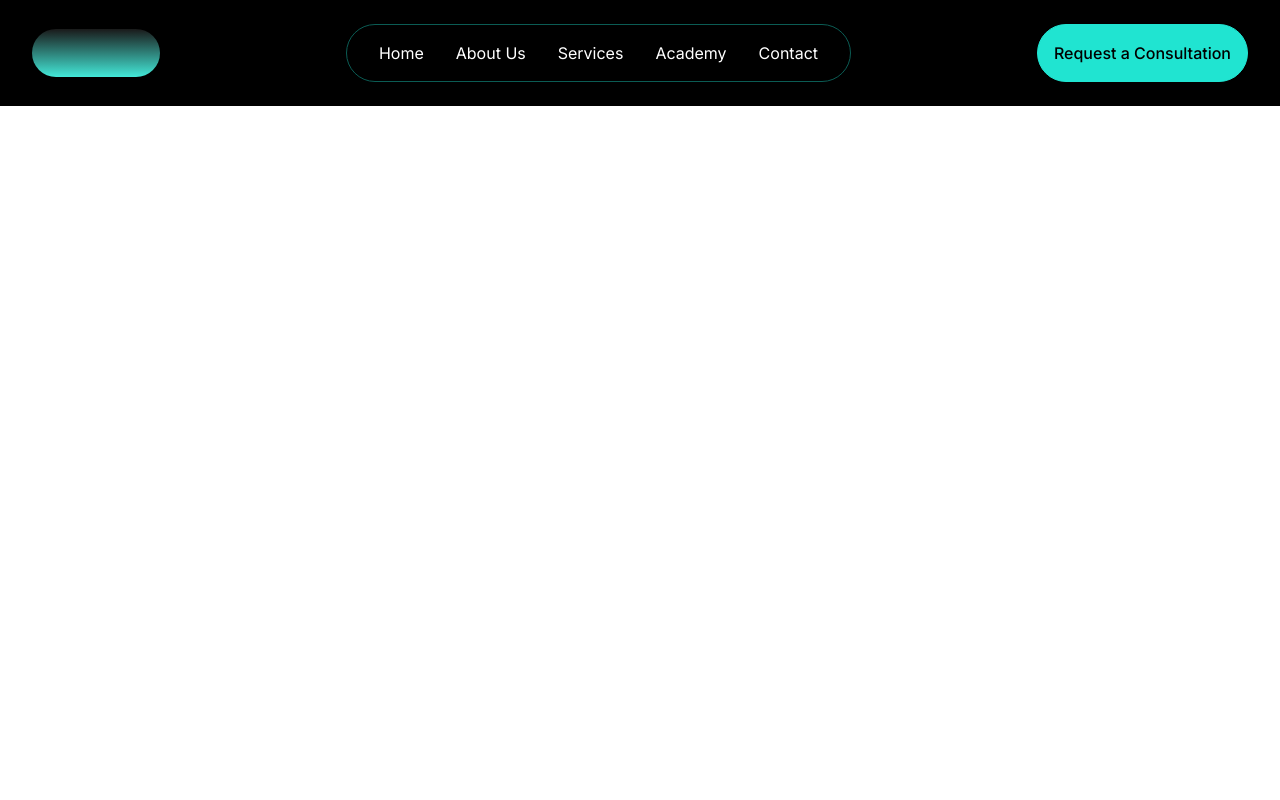
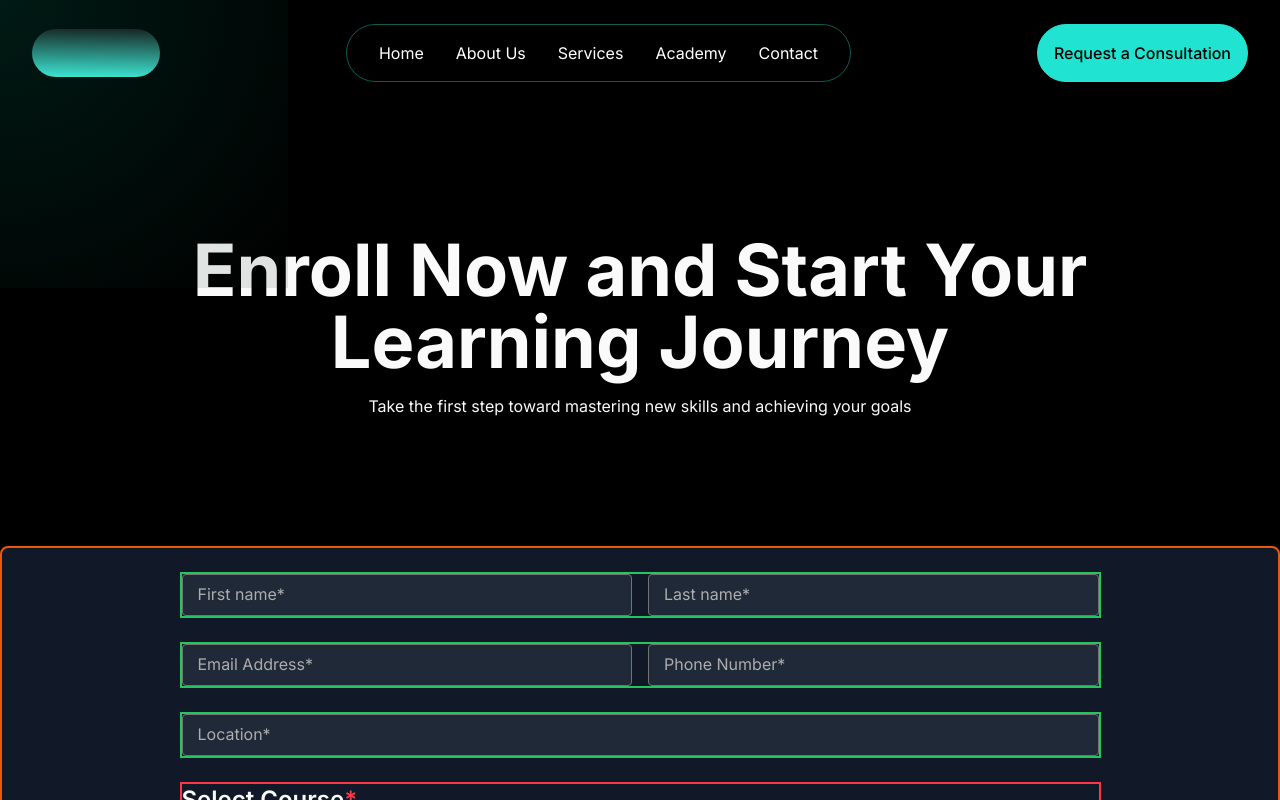
Before and after one commit to Emmanuel-222/DataFluent, a React (Vite) app: page /enroll in a window 1280 px wide. Built offline with nearby package versions, Linux system fonts and the light colour scheme.

Commit message:
I am working on the Enroll page

```diff
--- a/src/App.jsx
+++ b/src/App.jsx
@@ -18,6 +18,7 @@ import {
   ProjectMang,
   DigitalMarket,
   Devops,
+  Enroll,
 } from "./components";
 import Layout from "./components/Layout";
 import ScrollToTop from "./components/ScrollToTop";
@@ -47,6 +48,7 @@ const App = () => {
             <Route path="/course/project-mang" element={<ProjectMang />} />
             <Route path="/course/digital-market" element={<DigitalMarket />} />
             <Route path="/course/devops" element={<Devops />} />
+            <Route path="/enroll" element={<Enroll />} />
           </Routes>
         </Layout>
       </Router>
--- a/src/Pages/Academy.jsx
+++ b/src/Pages/Academy.jsx
@@ -1,7 +1,16 @@
+import { Link } from "react-router-dom";
+
 import { LuGraduationCap } from "react-icons/lu";
 import { GoArrowUpRight } from "react-icons/go";
 
-import { AcademyCard, CourseCard, Testimonial, Footer, CourseCardInfo, Impact } from "../components";
+import {
+  AcademyCard,
+  CourseCard,
+  Testimonial,
+  Footer,
+  CourseCardInfo,
+  Impact,
+} from "../components";
 
 import imageOne from "../../src/assets/academy/image-one.png";
 import imageTwo from "../../src/assets/academy/image-two.png";
@@ -10,8 +19,6 @@ import imageFour from "../../src/assets/academy/image-four.png";
 import imageFive from "../../src/assets/academy/image-five.png";
 import profileOne from "../../src/assets/academy/profile-one.png";
 import profileTwo from "../../src/assets/academy/profile-two.png";
-
-
 
 const Academy = () => {
   const testimonail = [
@@ -52,9 +59,11 @@ const Academy = () => {
               <button className="btn bg-[#20E4D1] text-[#000] w-full md:w-60">
                 Explore Courses
               </button>
-              <button className="btn bg-black text-[#20E4D1] w-full md:w-60">
-                Enroll Now
-              </button>
+              <Link to={"/enroll"}>
+                <button className="btn bg-black text-[#20E4D1] w-full md:w-60">
+                  Enroll Now
+                </button>
+              </Link>
             </div>
           </div>
         </div>
@@ -106,9 +115,15 @@ const Academy = () => {
         </h1>
         <div className="flex flex-wrap justify-center items-stretch gap-14 mx-4 md:mx-24 my-8">
           {
-          //Destructed information from the CourseCardInfo to make the code neater
+            //Destructed information from the CourseCardInfo to make the code neater
             CourseCardInfo.map(({ courseTitle, description, img, path }) => (
-              <CourseCard key={courseTitle} courseTitle={courseTitle} description={description} img={img} path={path} />
+              <CourseCard
+                key={courseTitle}
+                courseTitle={courseTitle}
+                description={description}
+                img={img}
+                path={path}
+              />
             ))
           }
           <div className="flex flex-1 flex-col rounded-[32px] justify-start items-start px-1 pt-1 pb-8 gap-4">
--- /dev/null
+++ b/src/Pages/Enroll.jsx
@@ -0,0 +1,26 @@
+import { GradientBackground, Footer, MultiStateForm } from "../components";
+
+const Enroll = () => {
+  return (
+    <div className="container text-[#FAFAFA] h-screen w-screen bg-black">
+      <section className="flex items-center flex-col bg-black w-screen">
+        <GradientBackground />
+        <div className="flex items-center flex-col gap-4 mb-32 max-w-5xl mx-auto px-4 my-32">
+          <p className="font-[700] text-[2rem] md:text-7xl text-center">
+            Enroll Now and Start Your Learning Journey
+          </p>
+          <p>
+            Take the first step toward mastering new skills and achieving your
+            goals
+          </p>
+        </div>
+      </section>
+      <section className="flex items-center flex-col bg-black w-screen">
+        <MultiStateForm />
+      </section>
+      <Footer />
+    </div>
+  );
+};
+
+export default Enroll;
--- a/src/components/EnrollToday.jsx
+++ b/src/components/EnrollToday.jsx
@@ -1,3 +1,4 @@
+import { Link } from "react-router-dom";
 import propType from "prop-types";
 
 import { TbCurrencyNaira } from "react-icons/tb";
@@ -22,9 +23,9 @@ const EnrollToday = ({ price }) => {
           <li>Recorded Session after the Class</li>
           <li>Industry-recognized Certificate</li>
         </ul>
-        <button className="btn w-full text-[#20E4D1] mt-8">
-          Enroll Now
-        </button>
+        <Link to={"/enroll"}>
+          <button className="btn w-full text-[#20E4D1] mt-8">Enroll Now</button>
+        </Link>
       </div>
     </div>
   );
@@ -32,6 +33,6 @@ const EnrollToday = ({ price }) => {
 
 EnrollToday.propTypes = {
   price: propType.string.isRequired,
-}
+};
 
 export default EnrollToday;
--- a/src/components/Footer.jsx
+++ b/src/components/Footer.jsx
@@ -62,10 +62,12 @@ const Footer = () => {
             <h1 className="text-[#B9B9B9] font-[600] text-[18px] lg:text-[24px] lg:text-wrap">
               Invest in Your Future with DataFluent Academy
             </h1>
-            <p className="text-[#20E4D1] text-sm flex justify-center items-center cursor-pointer">
-              Enroll now
-              <GoArrowUpRight />
-            </p>
+            <Link to={"/enroll"}>
+              <p className="text-[#20E4D1] text-sm flex justify-center items-center cursor-pointer">
+                Enroll now
+                <GoArrowUpRight />
+              </p>
+            </Link>
           </div>
           <div>
             <img src={graduationCap} alt="graduation cap" />
--- /dev/null
+++ b/src/components/Input.jsx
@@ -0,0 +1,35 @@
+import propType from "prop-types";
+
+const Input = ({ type, name, value, onChange, input}) => {
+  return (
+    <div className="relative w-full">
+      <input
+        type={type}
+        name={name}
+        value={value}
+        onChange={onChange}
+        className="bg-gray-800 border border-[#747474] rounded px-3 py-2 text-white peer placeholder-transparent focus:outline-none focus:border-[#FAFAFA] w-full"
+        placeholder="Input field 1"
+      />
+      <label
+        htmlFor="inputValue1"
+        className="absolute left-3 -top-0.5 text-sm transition-all
+                       peer-placeholder-shown:text-base peer-placeholder-shown:top-2
+                       peer-placeholder-shown:text-[#ADADAD] peer-focus:-top-0.5
+                       peer-focus:text-sm peer-focus:text-[#FAFAFA] bg-transparent px-1"
+      >
+        {input}<span className="text-center peer-focus:bg-[#FB3748]">*</span>
+      </label>
+    </div>
+  );
+};
+
+Input.propTypes = {
+    type: propType.string.isRequired,
+    name: propType.string.isRequired,
+    value: propType.string.isRequired,
+    onChange: propType.func.isRequired,
+    input: propType.string.isRequired,
+}
+
+export default Input;
--- /dev/null
+++ b/src/components/MutilFormState.jsx
@@ -0,0 +1,164 @@
+import { useState } from "react";
+import Input from "./Input";
+
+const MultiStateForm = () => {
+  const [formState, setFormState] = useState({
+    inputValue1: "",
+    inputValue2: "",
+    inputValue3: "",
+    inputValue4: "",
+    inputValue5: "",
+    checkboxes: {
+      optionA: false,
+      optionB: false,
+      optionC: false,
+      optionD: false,
+    },
+    generalStatus: {
+      status1: false,
+      status2: false,
+      status3: false,
+    },
+    settingMode: "option1",
+  });
+
+  const handleInputChange = (e) => {
+    const { name, value } = e.target;
+    setFormState((prev) => ({
+      ...prev,
+      [name]: value,
+    }));
+  };
+
+  const handleCheckboxChange = (category, name) => {
+    setFormState((prev) => ({
+      ...prev,
+      [category]: {
+        ...prev[category],
+        [name]: !prev[category][name],
+      },
+    }));
+  };
+
+  return (
+    <div className="w-full border-solid border-orange-600 border-2 p-6 bg-gray-900 text-white rounded-lg">
+      <form className="space-y-6 flex justify-center items-center flex-col">
+        {/* Input Fields with Floating Labels */}
+        <div className="flex flex-wrap md:flex-nowrap border-green-500 border-solid border-2 justify-center items-center w-3/4 gap-4">
+          <Input
+            type="text"
+            name="inputValue1"
+            value={formState.inputValue1}
+            onChange={handleInputChange}
+            input="First name"
+          />
+          <Input
+            type="text"
+            name="inputValue2"
+            value={formState.inputValue2}
+            onChange={handleInputChange}
+            input="Last name"
+          />
+        </div>
+        <div className="flex flex-wrap md:flex-nowrap border-green-500 border-solid border-2 justify-center items-center w-3/4 gap-4">
+          <Input
+            type="email"
+            name="inputValue3"
+            value={formState.inputValue3}
+            onChange={handleInputChange}
+            input="Email Address"
+          />
+          <Input
+            type="text"
+            name="inputValue4"
+            value={formState.inputValue4}
+            onChange={handleInputChange}
+            input="Phone Number"
+          />
+        </div>
+        <div className="flex border-green-500 border-solid border-2 w-3/4 justify-center items-center">
+          <Input
+            type="email"
+            name="inputValue5"
+            value={formState.inputValue5}
+            onChange={handleInputChange}
+            input="Location"
+          />
+        </div>
+
+        {/* Setting Mode */}
+        <div className="flex flex-col items-start w-3/4 border-2 border-[#fb3748] border-solid">
+          <h3 className="text-[#FAFAFA] text-2xl font-semibold">
+            Select Course<span className="text-[#FB3748]">*</span>
+          </h3>
+          <div className="flex space-x-4 relative border-2 border-solid border-white">
+            {["option1", "option2"].map((option) => (
+              <label key={option} className="flex items-center space-x-2">
+                <input
+                  type="radio"
+                  name="settingMode"
+                  value={option}
+                  checked={formState.settingMode === option}
+                  onChange={(e) =>
+                    setFormState((prev) => ({
+                      ...prev,
+                      settingMode: e.target.value,
+                    }))
+                  }
+                  className="peer hidden"
+                />
+                <span className="block w-8 h-8 rounded-full border-2 border-cyan-500 peer-checked:border-cyan-400"></span>
+                <span className="absolute right-6 rounded-[32px] flex items-center justify-center border-solid border-red-600 border-2">
+                  <span className="w-4 h-4 bg-cyan-500 rounded-full opacity-0 peer-checked:opacity-100"></span>
+                </span>
+                <span className="text-sm">{option}</span>
+              </label>
+            ))}
+          </div>
+        </div>
+
+        {/* Checkboxes Section */}
+        <div className="space-y-3">
+          <h3 className="text-blue-400 text-sm font-medium">Select Options</h3>
+          {Object.keys(formState.checkboxes).map((option) => (
+            <label key={option} className="flex items-center space-x-2">
+              <input
+                type="checkbox"
+                checked={formState.checkboxes[option]}
+                onChange={() => handleCheckboxChange("checkboxes", option)}
+                className="form-checkbox h-4 w-4 text-blue-500 rounded"
+              />
+              <span className="text-sm">{option}</span>
+            </label>
+          ))}
+        </div>
+
+        {/* General Status Section */}
+        <div className="space-y-3">
+          <h3 className="text-blue-400 text-sm font-medium">General Status</h3>
+          {Object.keys(formState.generalStatus).map((status) => (
+            <label key={status} className="flex items-center space-x-2">
+              <input
+                type="checkbox"
+                checked={formState.generalStatus[status]}
+                onChange={() => handleCheckboxChange("generalStatus", status)}
+                className="form-checkbox h-4 w-4 text-blue-500 rounded"
+              />
+              <span className="text-sm">{status}</span>
+            </label>
+          ))}
+        </div>
+
+        {/* Submit Button */}
+        <button
+          type="submit"
+          className="w-full bg-blue-500 hover:bg-blue-600 text-white font-medium py-2 px-4 rounded transition-colors"
+        >
+          Submit
+        </button>
+      </form>
+    </div>
+  );
+};
+
+export default MultiStateForm;
--- a/src/components/NextCohort.jsx
+++ b/src/components/NextCohort.jsx
@@ -1,3 +1,5 @@
+import { Link } from "react-router-dom";
+
 const NextCohort = () => {
   return (
     <div className="border-[#2F2F2F] border-[1px] rounded-[32px] p-12 flex gap-20 flex-wrap mx-8 justify-center items-center border-solid bg-[#222222]">
@@ -10,7 +12,7 @@ const NextCohort = () => {
           <p className="text-[#BDBDBD] text-sm">Duration</p>
           <p className="text-base">12 Weeks</p>
         </div>
-        <div  className="text-center">
+        <div className="text-center">
           <p className="text-[#BDBDBD] text-sm">Schedule</p>
           <p className="text-base">Twice Weekdays 10am - 2pm</p>
           <p className="text-base">or Saturdays 10am - 5pm</p>
@@ -20,9 +22,13 @@ const NextCohort = () => {
           <p className="text-base">Physical or Online</p>
         </div>
       </div>
-      <button className="btn bg-[#20E4D1] text-black w-full md:w-48">Enroll Now</button>
+      <Link to={"/enroll"}>
+        <button className="btn bg-[#20E4D1] text-black w-full md:w-48">
+          Enroll Now
+        </button>
+      </Link>
     </div>
-  )
-}
+  );
+};
 
-export default NextCohort
+export default NextCohort;
--- a/src/components/index.jsx
+++ b/src/components/index.jsx
@@ -1,3 +1,4 @@
+// Navbar Pages
 export { default as Navbar } from "./Navbar";
 export { default as Home } from "../Pages/Home";
 export { default as About } from "../Pages/About";
@@ -5,6 +6,7 @@ export { default as Contact } from "../Pages/Contact";
 export { default as Academy } from "../Pages/Academy";
 export { default as Services } from "../Pages/Services";
 export { default as Projects } from "../Pages/Projects";
+// Academy Pages
 export { default as ScrollToTop } from "../components/ScrollToTop";
 export { default as DataScience } from "../Pages/DataScience";
 export { default as DataEngineering } from "../Pages/DataEngineering";
@@ -17,6 +19,8 @@ export { default as ArtificialIntel } from "../Pages/ArtificialIntel";
 export { default as ProjectMang } from "../Pages/ProjectMang";
 export { default as DigitalMarket } from "../Pages/DigitalMarket";
 export { default as Devops } from "../Pages/Devops";
+export { default as Enroll } from "../Pages/Enroll";
+// Components import
 export { default as Footer } from "./Footer";
 export { default as Card } from "./Card";
 export { default as Carousel} from "./Carousel";
@@ -32,3 +36,5 @@ export { default as MainContent } from "./MainContent";
 export { default as AboutCourse } from "./AboutCourse";
 export { default as Accordion } from "./Accordion";
 export { default as GradientBackground } from "./GradientBackground";
+export { default as MultiStateForm }  from "./MutilFormState";
+export { default as Input }  from "./Input";
```
Also changed, not shown: src/components/MainContent.jsx (+7 -6 lines), src/index.css (+118 -62 lines). Lines whose indentation alone changed are shown as unchanged.
